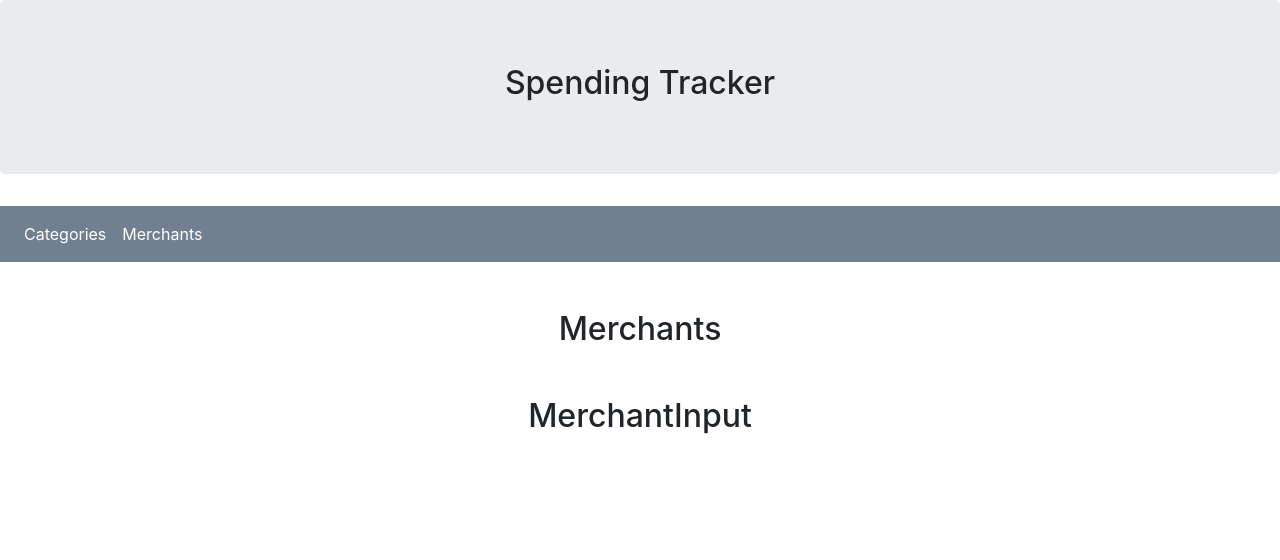
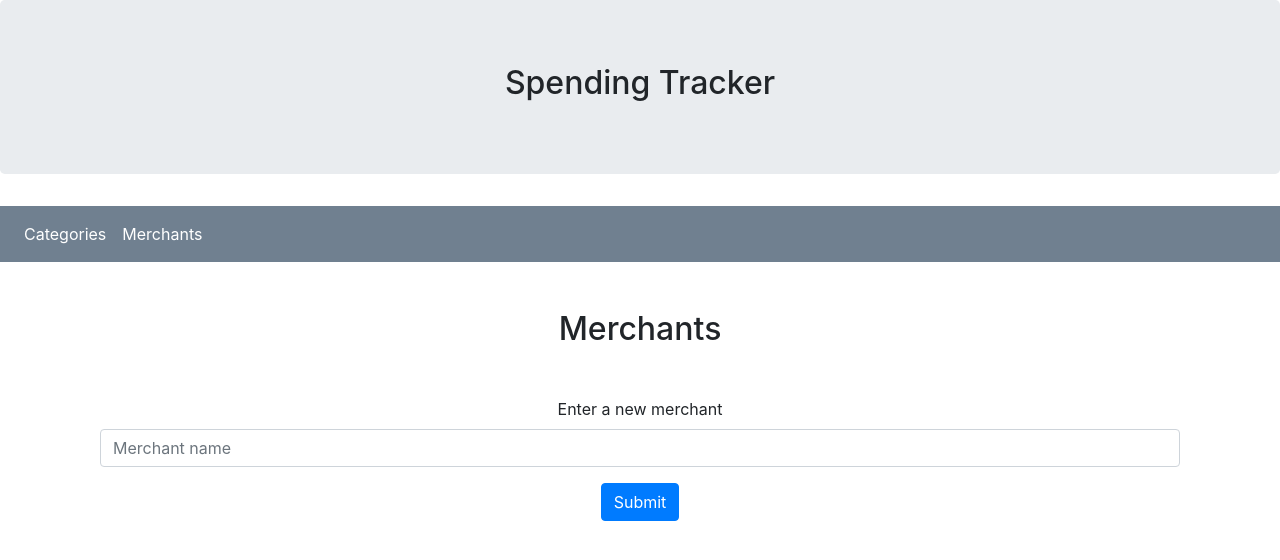
Before and after one commit to gregorl82/React_SpendingTracker, a React (Create React App) app in the folder client/: page / in a window 1280 px wide. Shown: the top 560 px of the page. Built offline with nearby package versions, Linux system fonts and the light colour scheme; no server answers; the HTML template or start-up script is replaced by a standard one.

Commit message:
Connects merchant input to db

```diff
--- a/client/src/components/merchants/MerchantInput.js
+++ b/client/src/components/merchants/MerchantInput.js
@@ -1,8 +1,45 @@
-import React from 'react';
+import React, { useState } from 'react';
+import Container from 'react-bootstrap/Container';
+import Form from 'react-bootstrap/Form';
+import Button from 'react-bootstrap/Button';
 
 const MerchantInput = () => {
+
+    const [merchant_name, setMerchantName] = useState("");
+
+    const handleSubmit = async (e) => {
+        e.preventDefault();
+        try {
+            const body = { merchant_name };
+            const response = await fetch("http://localhost:5000/api/merchants", {
+                method: "POST",
+                headers: {"Content-Type": "application/json"},
+                body: JSON.stringify(body)
+            })
+            console.log(response)
+            window.location.reload();
+        } catch (err) {
+            console.error(err.message);
+        }
+    }
+
     return (
-        <h2>MerchantInput</h2>
+        <Container>
+            <Form onSubmit={handleSubmit}>
+                <Form.Group controlId="formMerchantName">
+                    <Form.Label>Enter a new merchant</Form.Label>
+                    <Form.Control
+                        type="text"
+                        placeholder="Merchant name"
+                        value={merchant_name}
+                        onChange={e => {
+                            setMerchantName(e.target.value);
+                        }
+                        } />
+                </Form.Group>
+                <Button variant="primary" type="submit">Submit</Button>
+            </Form>
+        </Container>
     )
 }
 
```
